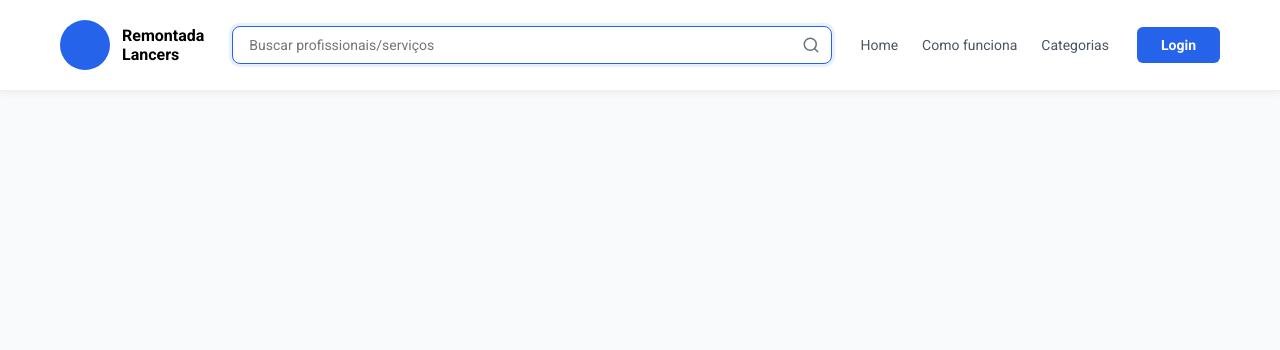
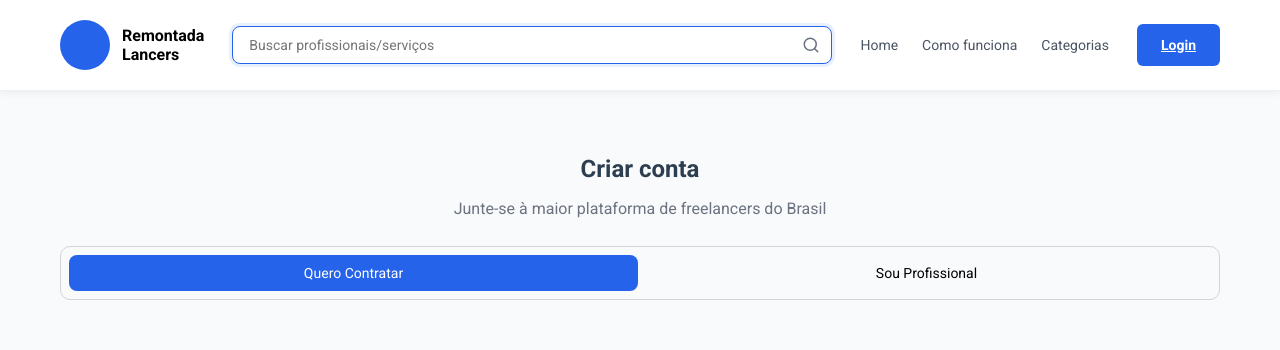
Before and after one commit to Hackatonn-2026/RemontadaLancers, a Vue app: page /cadastro in a window 1280 px wide. Shown: the top 350 px of the page. Built offline with nearby package versions, Linux system fonts and the light colour scheme.

Commit message:
inicil cadastro

```diff
--- a/src/components/AppHeader.vue
+++ b/src/components/AppHeader.vue
@@ -16,7 +16,9 @@
     </nav>
 
 
-    <button class="botao-cadastrar">Login</button>
+    <RouterLink to="/login" class="botao-login">
+  Login
+</RouterLink>
   </header>
 </template>
 
@@ -83,7 +85,7 @@ import SearchBar from './SearchBar.vue';
   color: #2563eb;
 }
 
-.botao-cadastrar {
+.botao-login {
   background: #2563eb;
   color: #fff;
   border: none;
--- a/src/router/index.js
+++ b/src/router/index.js
@@ -3,6 +3,8 @@ import { createRouter, createWebHistory } from 'vue-router'
 import HomeView from '../views/HomeView.vue'
 import ComoFuncionaView from '../views/ComoFuncionaView.vue'
 import CategoriasView from '../views/CategoriasView.vue'
+import LoginView from '../views/LoginView.vue'
+import CadastroView from '../views/CadastroView.vue'
 
 const router = createRouter({
   history: createWebHistory(import.meta.env.BASE_URL),
@@ -22,6 +24,16 @@ const router = createRouter({
       name: 'categorias',
       component: CategoriasView,
     },
+    {
+      path: '/login',
+      name: 'login',
+      component: LoginView,
+    },
+    {
+      path: '/cadastro',
+      name: 'cadastro',
+      component: CadastroView,
+    },
   ],
 })
 
--- /dev/null
+++ b/src/views/CadastroView.vue
@@ -0,0 +1,73 @@
+<template>
+    <div class="criar">
+<h1>
+    Criar conta
+</h1>
+<p>
+    Junte-se à maior plataforma de freelancers do Brasil
+</p>
+</div>
+<div class="tipo-usuario">
+  <button
+    type="button"
+    :class="{ ativo: tipoUsuario === 'cliente' }"
+    @click="tipoUsuario = 'cliente'"
+  >
+    Quero Contratar
+  </button>
+
+  <button
+    type="button"
+    :class="{ ativo: tipoUsuario === 'freelancer' }"
+    @click="tipoUsuario = 'freelancer'"
+  >
+    Sou Profissional
+  </button>
+</div>
+
+</template>
+<script setup>
+import { ref } from 'vue'
+
+const tipoUsuario = ref('cliente')
+</script>
+<style scoped>
+h1 {
+  font-size: 24px;
+  font-weight: bold;
+  margin-bottom: 8px;
+  display: flex;
+  justify-content: center;
+  align-items: center;
+}
+p {
+  font-size: 16px;
+  color: #6b7280;
+  margin-bottom: 24px;
+  display: flex;
+  justify-content: center;
+  align-items: center;
+}
+.tipo-usuario {
+  display: flex;
+  border: 1px solid #d1d5db;
+  border-radius: 10px;
+  padding: 8px;
+  gap: 4px;
+}
+
+.tipo-usuario button {
+  flex: 1;
+  border: none;
+  background: transparent;
+  padding: 10px;
+  border-radius: 8px;
+  font-size: 14px;
+  cursor: pointer;
+}
+
+.tipo-usuario button.ativo {
+  background: #2563eb;
+  color: white;
+}
+</style>
```
Also changed, not shown: src/views/Login .vue (deleted, +0 -16 lines). Lines whose indentation alone changed are shown as unchanged.
